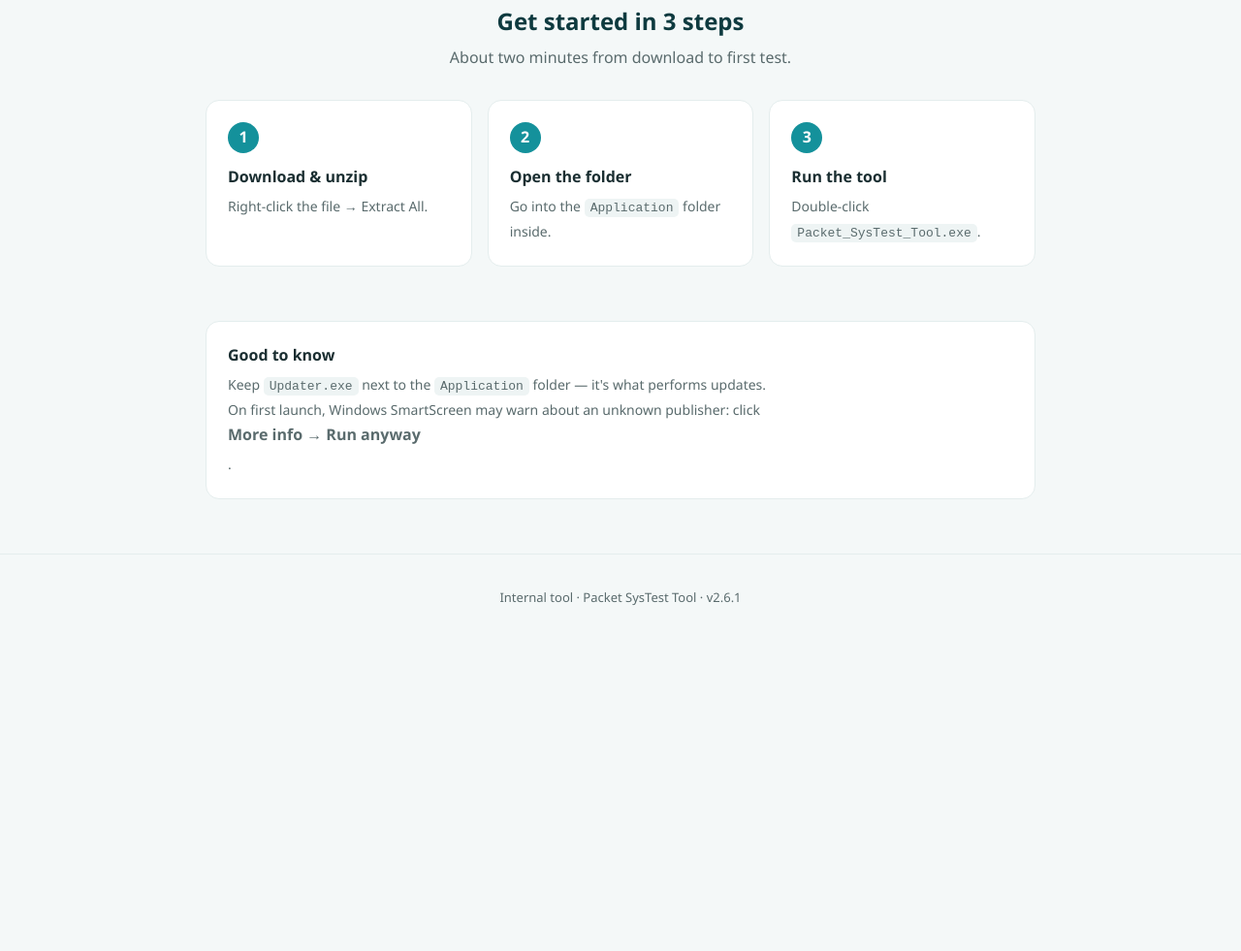
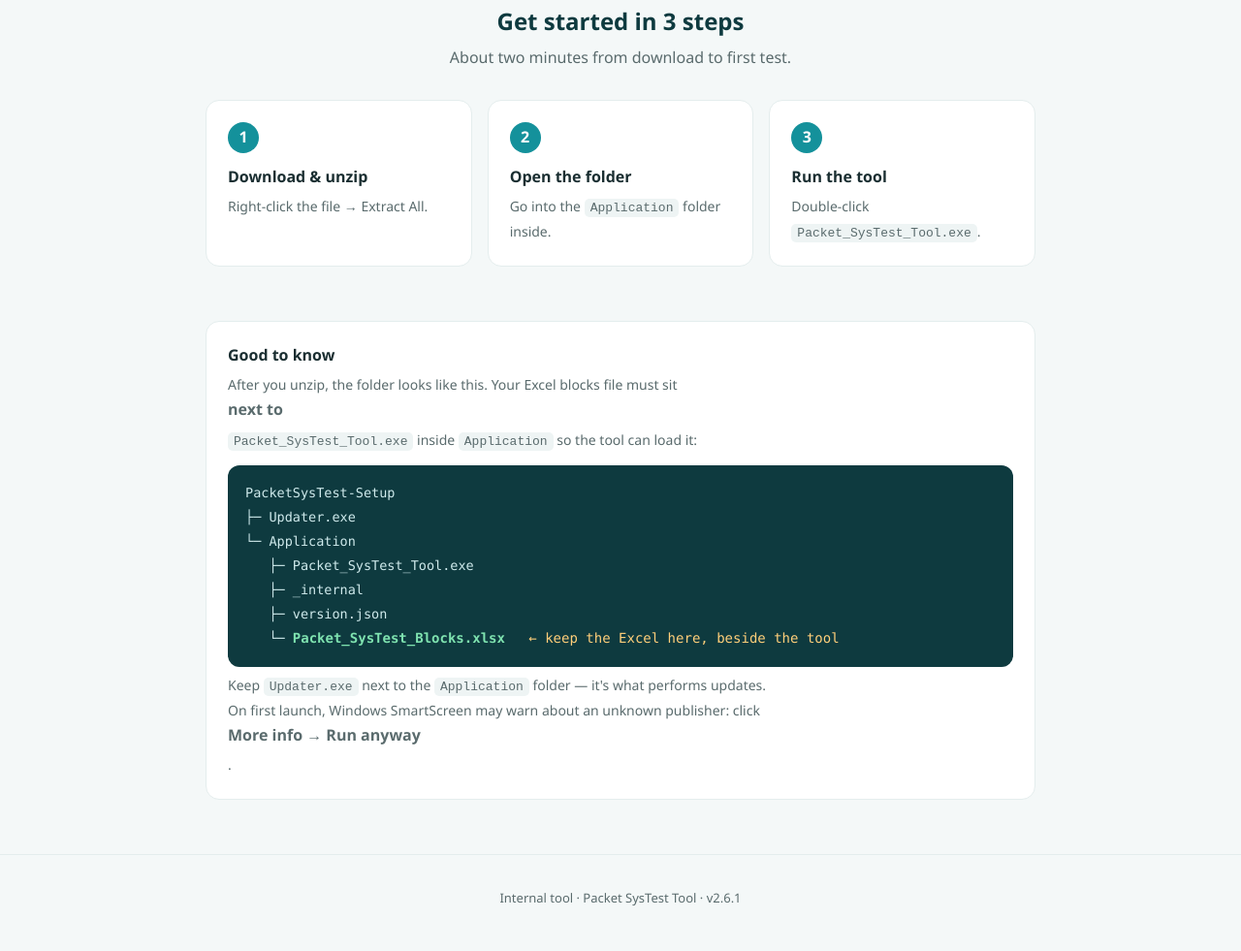
Before and after one commit to Tooling2024/tool-updates, a plain HTML site: page index.html in a window 1280 px wide. Shown: the part 1355-2336 px from the top of the page at 97% size. Before the commit the page ends 2026 px from the top, so only its background shows below. Drawn offline with Linux system fonts and the light colour scheme.

Commit message:
Add files via upload

```diff
--- a/index.html
+++ b/index.html
@@ -58,6 +58,10 @@
   code { background:#eef4f4; padding:2px 6px; border-radius:5px; font-size:13px; }
   .band { background:#e9f5f6; border:1px solid #bfe0e2; border-radius:16px; padding:26px 28px; text-align:center; }
   .band b { color:var(--teal-d); }
+  .tree { font-family:'Consolas','Courier New',monospace; background:#0e3a3f; color:#cfeaec; border-radius:12px;
+          padding:16px 18px; font-size:13.5px; line-height:1.85; white-space:pre; overflow-x:auto; margin:14px 0 6px; }
+  .tree .hl { color:#7fe3b0; font-weight:600; }
+  .tree .note { color:#ffcf7a; }
   footer { text-align:center; color:var(--mut); font-size:13px; padding:34px 0 44px; border-top:1px solid var(--line); }
   @media (max-width:720px) { .grid, .steps { grid-template-columns:1fr; } .hero h1 { font-size:30px; } }
   @media (prefers-reduced-motion: reduce) { .logobox,.ring,.node,.box,.check { animation:none; } .check { stroke-dashoffset:0; } .box { opacity:0; } }
@@ -82,7 +86,7 @@
         <a class="btn btn-primary" href="https://github.com/Tooling2024/tool-updates/releases/latest/download/PacketSysTest-Setup.zip">
           <svg viewBox="0 0 24 24" fill="none" stroke="currentColor" stroke-width="1.9" stroke-linecap="round" stroke-linejoin="round"><path d="M12 3v12M7 10l5 5 5-5M5 21h14"/></svg>
           Download for Windows</a>
-        <a class="btn btn-ghost" href="https://github.com/Tooling2024/tool-updates/raw/HEAD/Packet_SysTest_Blocks.xlsx">
+        <a class="btn btn-ghost" href="https://github.com/Tooling2024/tool-updates/releases/latest/download/Packet_SysTest_Blocks.xlsx">
           <svg viewBox="0 0 24 24" fill="none" stroke="currentColor" stroke-width="1.9" stroke-linecap="round" stroke-linejoin="round"><rect x="3" y="3" width="18" height="18" rx="2"/><path d="M3 9h18M9 3v18"/></svg>
           Excel blocks template</a>
       </div>
@@ -130,6 +134,14 @@
     <section>
       <div class="card">
         <b>Good to know</b>
+        <span>After you unzip, the folder looks like this. Your Excel blocks file must sit <b>next to</b> <code>Packet_SysTest_Tool.exe</code> inside <code>Application</code> so the tool can load it:</span>
+<div class="tree">PacketSysTest-Setup
+├─ Updater.exe
+└─ Application
+   ├─ Packet_SysTest_Tool.exe
+   ├─ _internal
+   ├─ version.json
+   └─ <span class="hl">Packet_SysTest_Blocks.xlsx</span>   <span class="note">&larr; keep the Excel here, beside the tool</span></div>
         <span>
           Keep <code>Updater.exe</code> next to the <code>Application</code> folder &mdash; it's what performs updates.<br>
           On first launch, Windows SmartScreen may warn about an unknown publisher: click <b>More info &rarr; Run anyway</b>.
```
